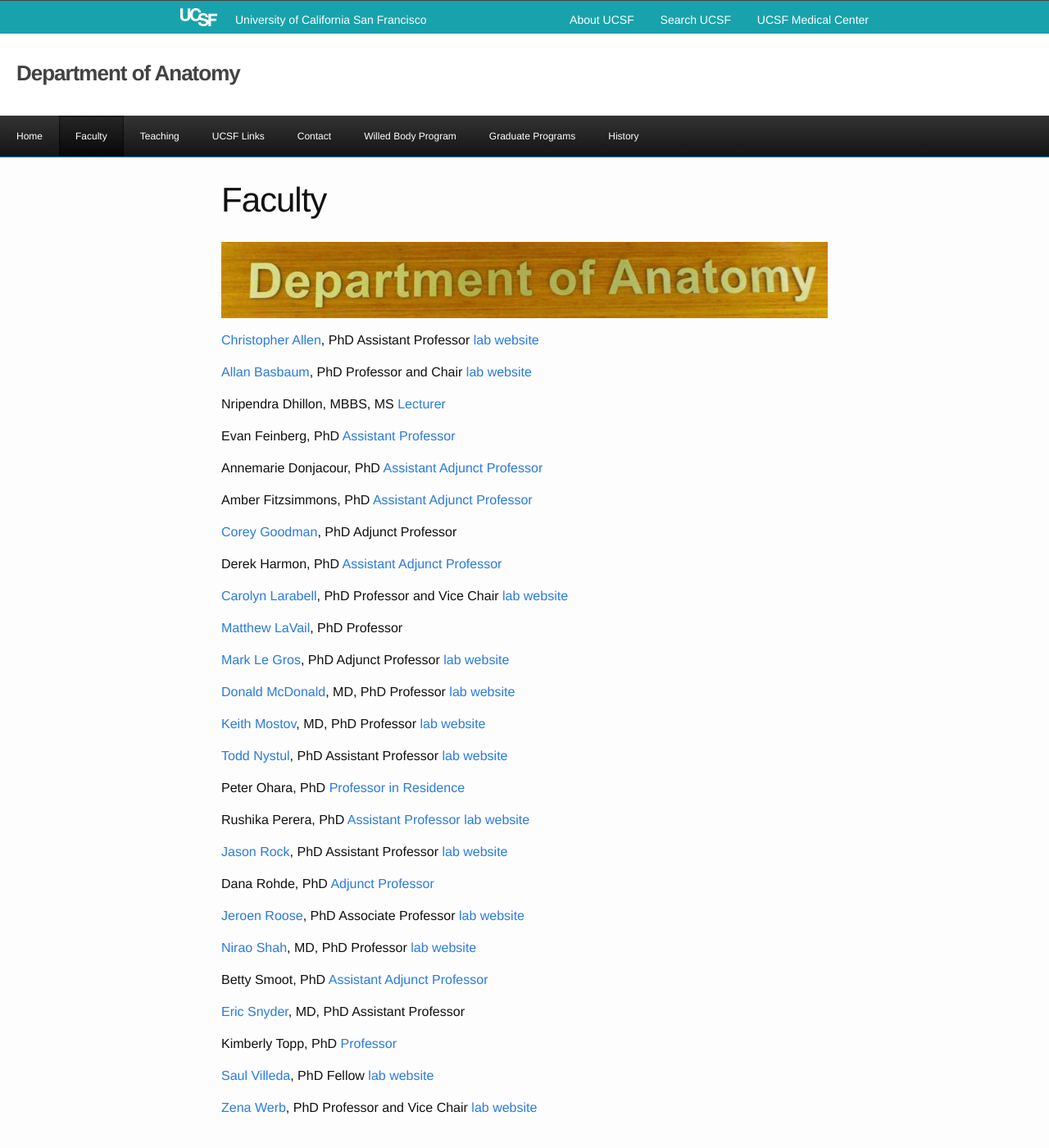
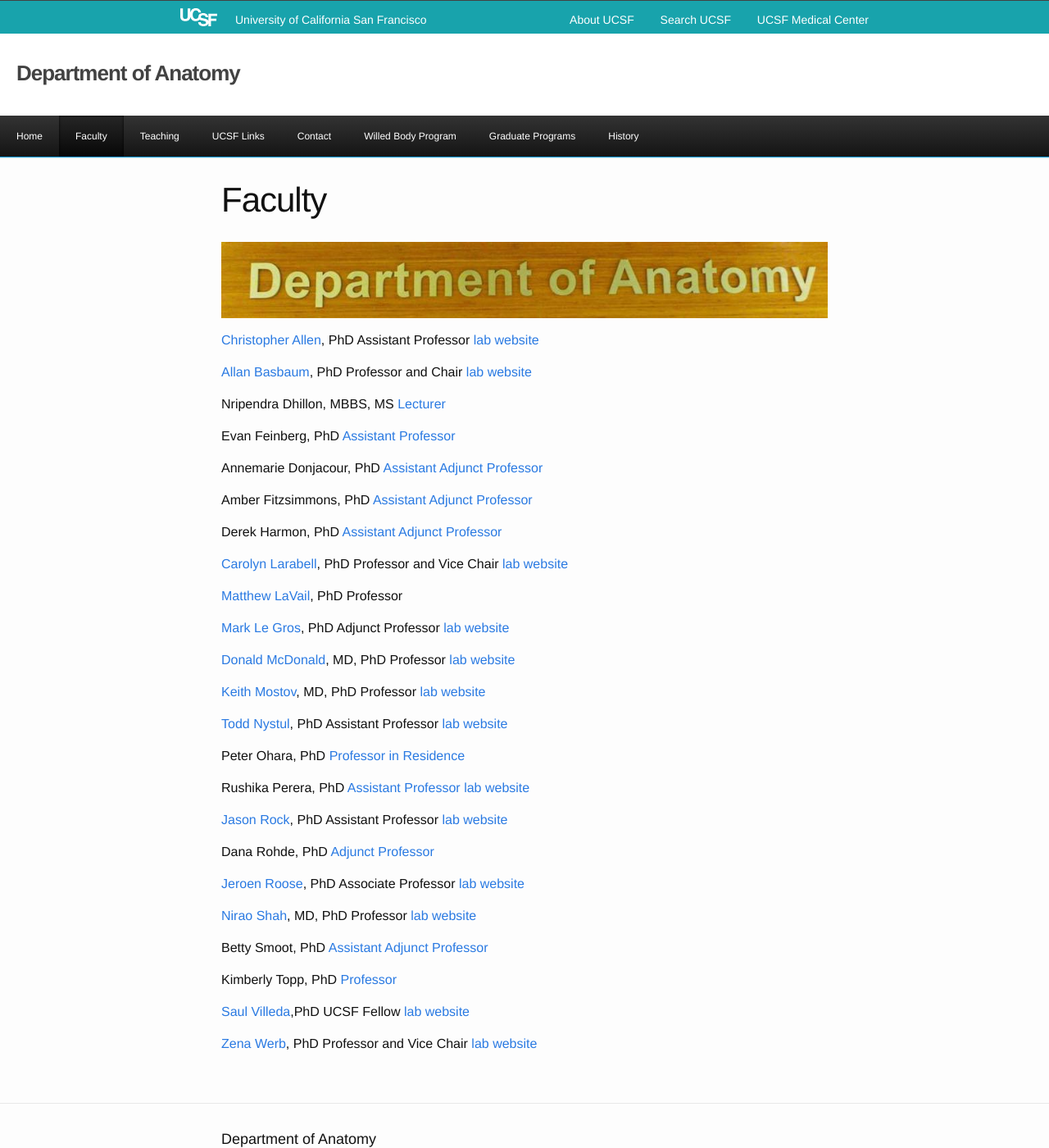
Before and after one commit to UCSF-Anatomy/anat-jekyll, a Jekyll site: the page built from faculty.md, in a window 1280 px wide and 1400 px high. Shown: the whole window at 82% size. Built offline with Jekyll 4.4.1, drawn with Linux system fonts in a browser that asks for light colours; nearby versions of some CDN libraries.

Commit message:
Update faculty.md

```diff
--- a/faculty.md
+++ b/faculty.md
@@ -18,7 +18,7 @@ Annemarie Donjacour, PhD	[Assistant Adjunct Professor](https://directory.ucsf.ed
 
 Amber Fitzsimmons, PhD  [Assistant Adjunct Professor](https://directory.ucsf.edu/?q=Amber+Fitzsimmons)
 
-[Corey Goodman]({{ site.baseurl }}/goodman), PhD Adjunct Professor
+
 
 Derek Harmon, PhD [Assistant Adjunct Professor](https://directory.ucsf.edu/people/search/id/113046)
 
@@ -39,7 +39,6 @@ Peter Ohara, PhD	[Professor in Residence](https://directory.ucsf.edu/?q=peter+oh
 Rushika Perera, PhD [Assistant Professor](https://directory.ucsf.edu/?q=Rushika+Perera) [lab website](http://www.rushikapereralab.com/)
 
 
-
 [Jason Rock]({{ site.baseurl }}/rock), PhD 	Assistant Professor	   [lab website](http://rocklab.ucsf.edu/)
 
 Dana Rohde, PhD	 [Adjunct Professor](https://directory.ucsf.edu/?q=Dana+Rohde)
@@ -50,10 +49,8 @@ Dana Rohde, PhD	 [Adjunct Professor](https://directory.ucsf.edu/?q=Dana+Rohde)
 
 Betty Smoot, PhD	[Assistant Adjunct Professor](https://directory.ucsf.edu/?q=betty+smoot)
 
-[Eric Snyder]({{ site.baseurl }}/snyder), MD, PhD 	Assistant Professor
-
 Kimberly Topp, PhD	[Professor](https://directory.ucsf.edu/?q=Kimberly+Topp)
 
-[Saul Villeda]({{ site.baseurl }}/villeda), PhD 	Fellow 	[lab website](http://villedalab.ucsf.edu/)
+[Saul Villeda]({{ site.baseurl }}/villeda),PhD	UCSF Fellow 	[lab website](http://villedalab.ucsf.edu/)
 
 [Zena Werb]({{ site.baseurl }}/werb), PhD 	Professor and Vice Chair	[lab website](http://werblab.ucsf.edu)
```
